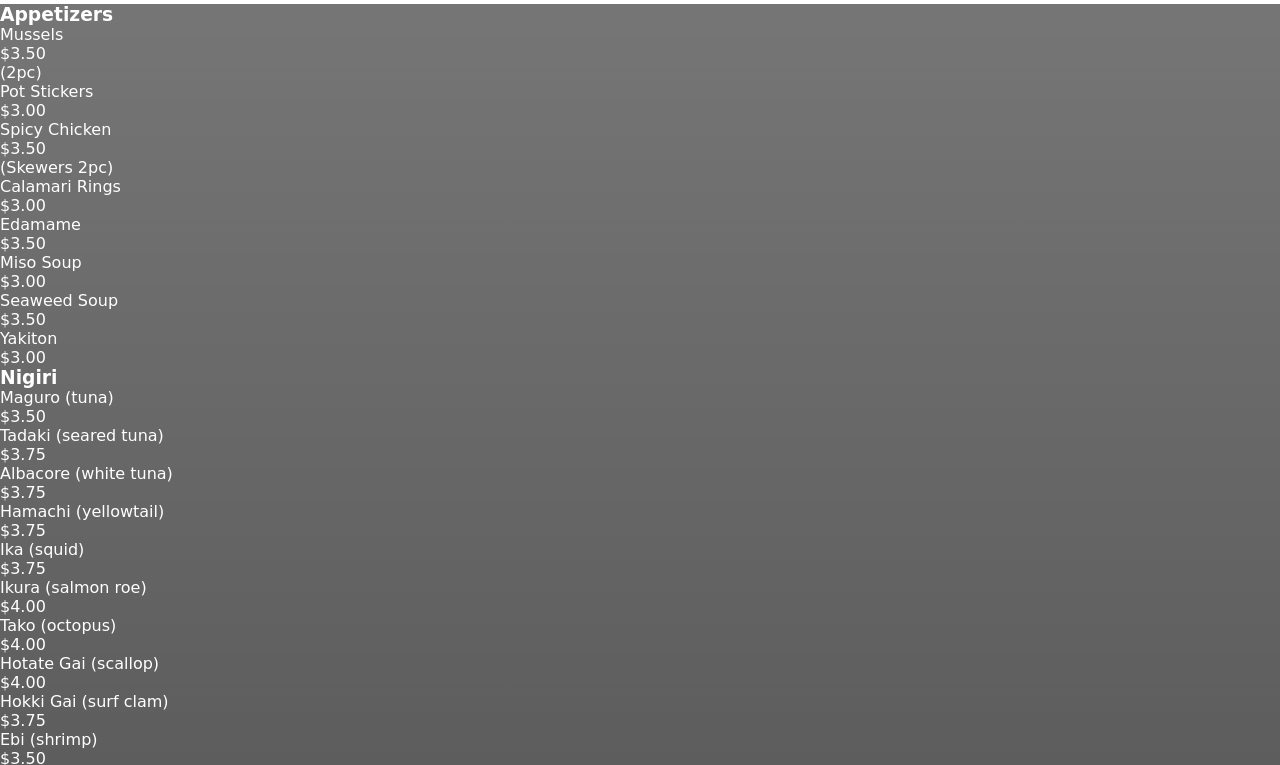
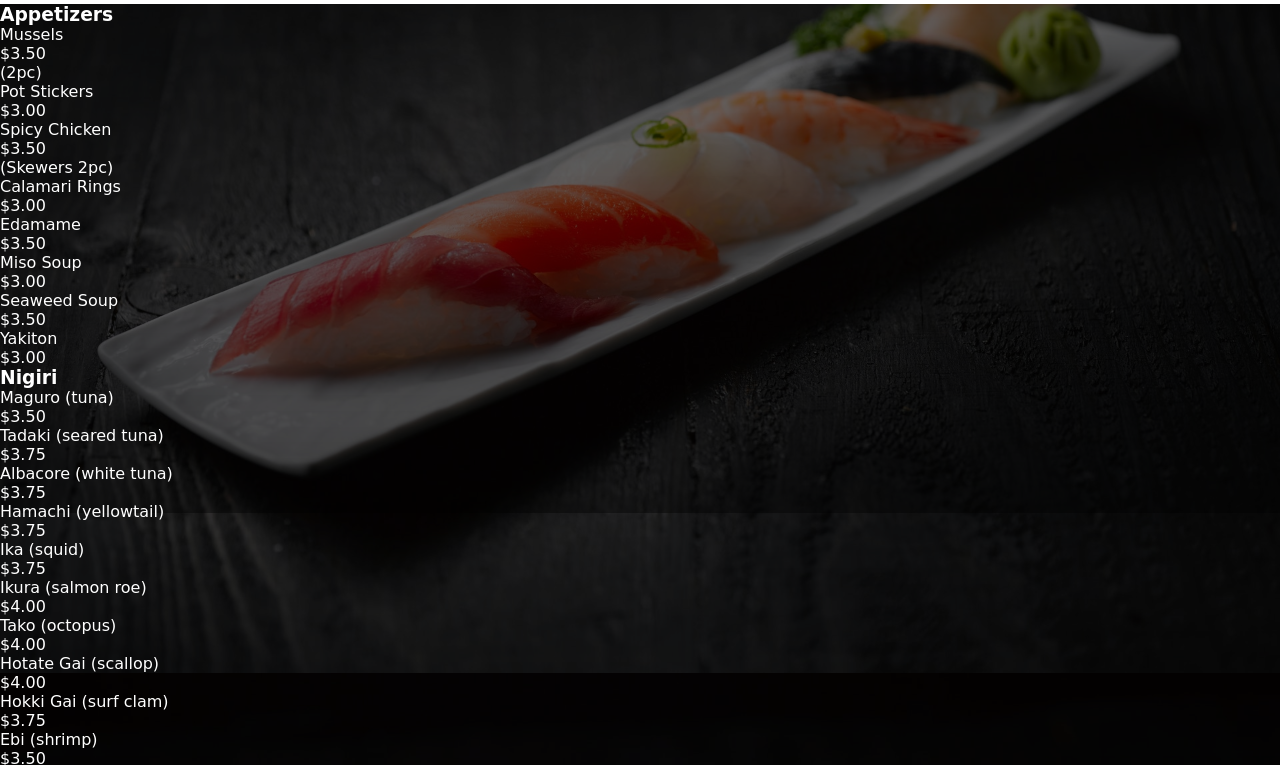
Before and after one commit to wcolts2000/ohana, a website: page menu.html in a window 1280 px wide. Shown: the part 362-1127 px from the top of the page. Drawn offline with Linux system fonts and the light colour scheme; a web font is replaced by a local one.

Commit message:
modified image extensions for github pages...???

```diff
--- a/styles/pages/_menu.scss
+++ b/styles/pages/_menu.scss
@@ -1,6 +1,6 @@
 .menu-main {
   position: relative;
-  background-image: linear-gradient(rgba(0,0,0,.5), rgba(0,0,0,.7)), url("sushi.JPG");
+  background-image: linear-gradient(rgba(0,0,0,.5), rgba(0,0,0,.7)), url("/sushi.JPG");
   background-position: center;
   background-attachment: fixed;
   background-repeat: no-repeat;
```
Also changed, not shown: styles/styles.css.
